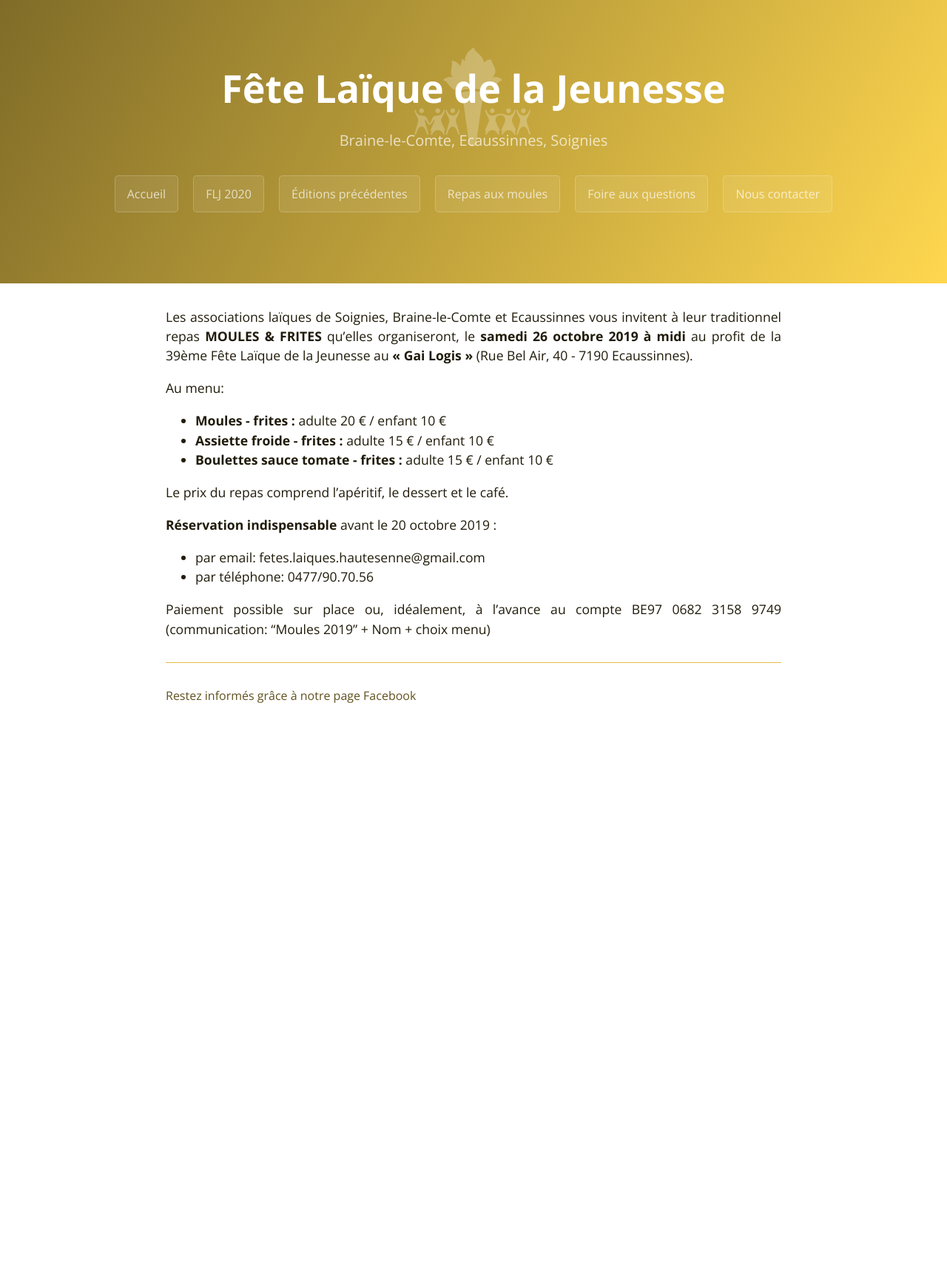
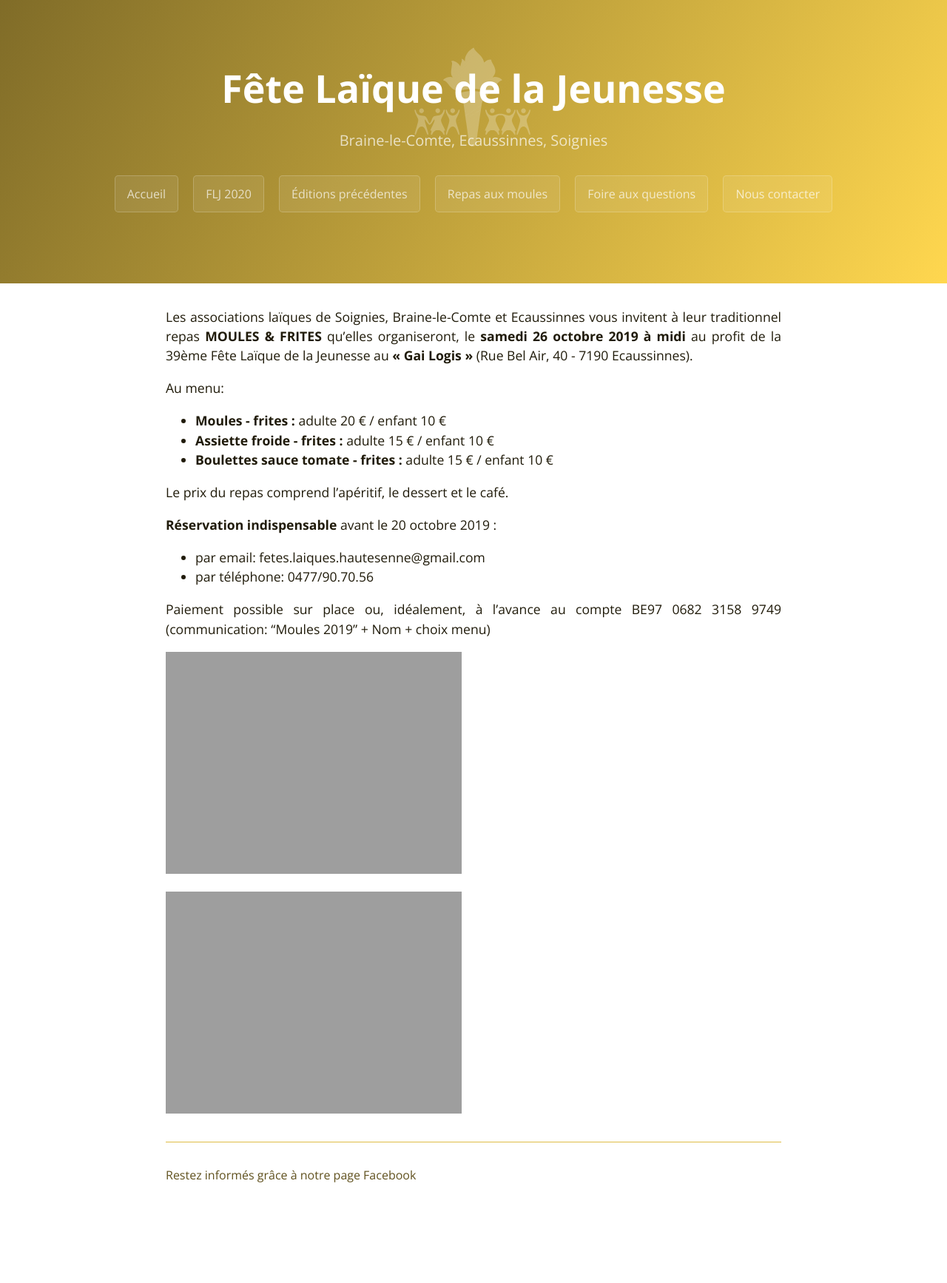
Before and after one commit to flj-hautesenne/website, a Jekyll site: the page built from moules-frites.md, in a window 1280 px wide. Shown: the whole page at 74% size. Built offline with Jekyll 4.4.1, drawn with Linux system fonts in a browser that asks for light colours; before the commit the page ends 1086 px from its top, so only the background shows below that; grey boxes are pictures that could not be loaded.

Commit message:
Update moules-frites.md

```diff
--- a/moules-frites.md
+++ b/moules-frites.md
@@ -18,3 +18,7 @@ Le prix du repas comprend l'apéritif, le dessert et le café.
 * par téléphone: 0477/90.70.56
 
 Paiement possible sur place ou, idéalement, à l'avance au compte BE97 0682 3158 9749 (communication: "Moules 2019" + Nom + choix menu)
+
+![invit page 1](./Soignies_Repas FLJ_Invitation (1).jpg)
+
+![invit page 2](./Soignies_Repas FLJ_Invitation2 (1).jpg)
```
